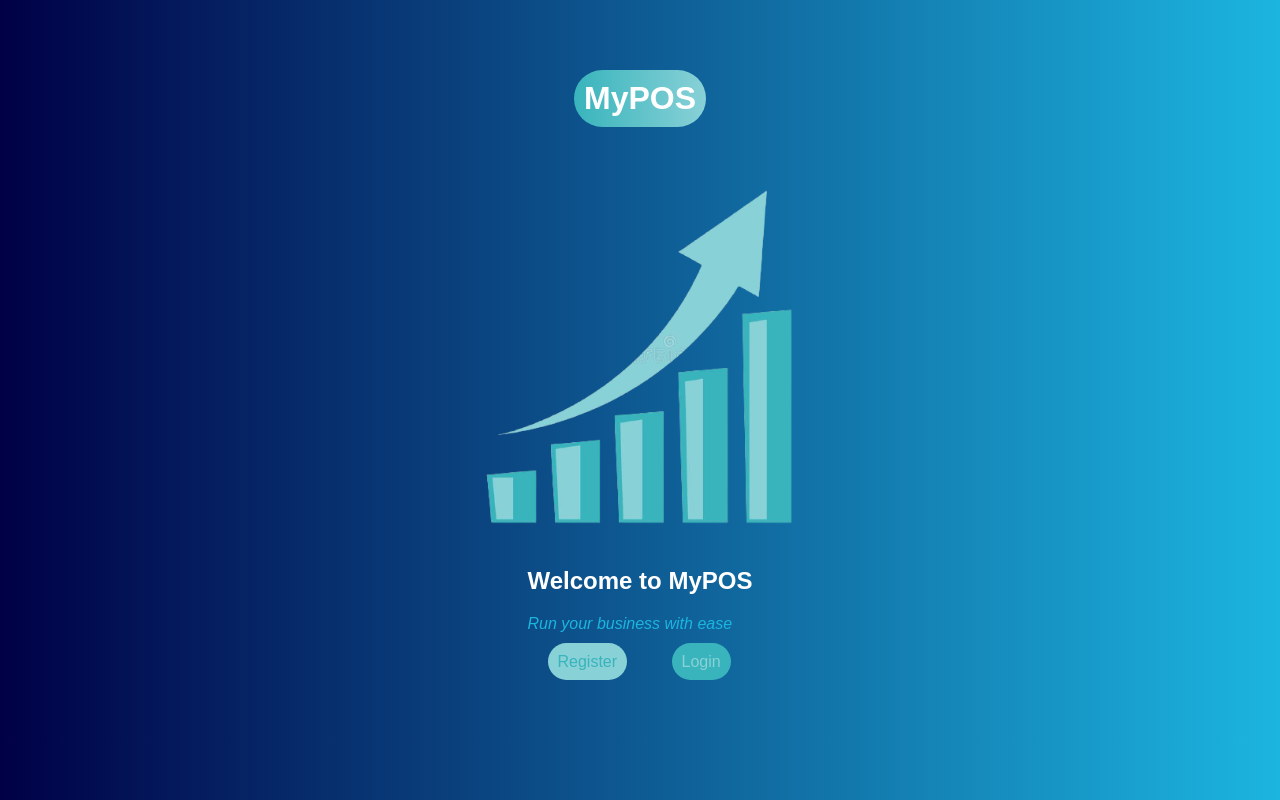
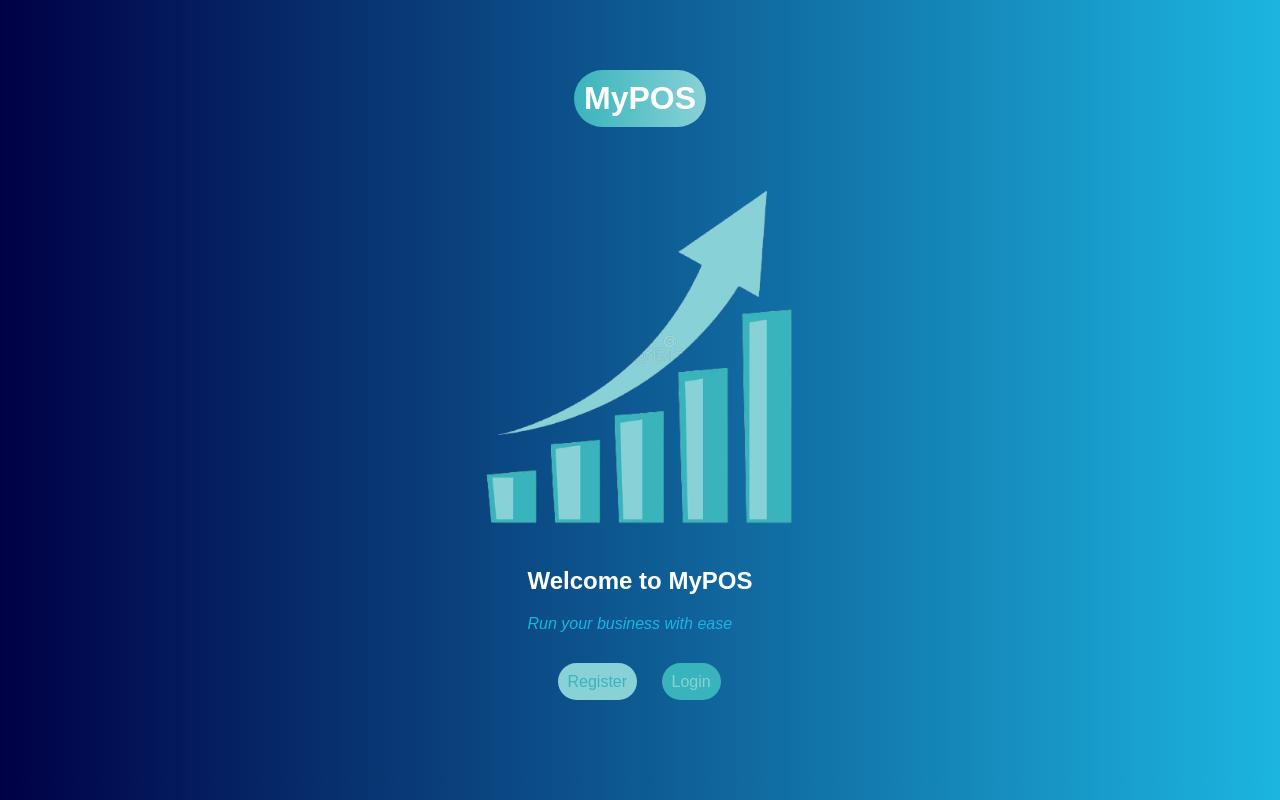
Before and after one commit to abdul-malik360/Javascript_EOMP, a plain HTML site: page index.html in a window 1280 px wide. Drawn offline with Linux system fonts and the light colour scheme.

Commit message:
Add files via upload

```diff
--- a/styles/index.css
+++ b/styles/index.css
@@ -4,7 +4,7 @@
   box-sizing: border-box;
   font-family: sans-serif;
 }
-body{
+body {
   background: linear-gradient(to right, #000046, #1cb5e0);
 }
 .container {
@@ -13,7 +13,6 @@ body{
   justify-content: center;
   align-items: center;
   margin: 50px;
-
 }
 
 h1 {
@@ -33,7 +32,7 @@ h1 {
   -ms-transform: skew(43deg, -45deg);
   transform: skew(43deg, -45deg); */
 
-  background: linear-gradient(to right, #39B4BC, #88D1D7);
+  background: linear-gradient(to right, #39b4bc, #88d1d7);
 }
 img {
   height: 50vh;
@@ -55,38 +54,43 @@ h2 {
 
 .buttons {
   margin: 20px;
-
+  padding: 20px;
 }
 
 .reg {
-  margin: 20px;
+  margin: 10px;
   padding: 10px;
-  color: #39B4BC;
-  background-color: #88D1D7;
+  color: #39b4bc;
+  background-color: #88d1d7;
   border-radius: 50px;
   text-decoration: none;
 
   transition: 0.6s;
 }
-.reg:hover{
+.reg:hover {
   color: white;
-
 }
 
 .log {
-  margin: 20px;
+  margin: 10px;
   padding: 10px;
-  color: #88D1D7;
-  background-color: #39B4BC;
+  color: #88d1d7;
+  background-color: #39b4bc;
   border-radius: 50px;
   text-decoration: none;
 
   transition: 0.6s;
 }
-.log:hover{
+.log:hover {
   color: white;
 }
 
 /* light  #88D1D7 */
 
 /* dark #39B4BC */
+
+@media screen and (max-width: 360px) {
+  .buttons {
+    padding: 0;
+  }
+}
```
